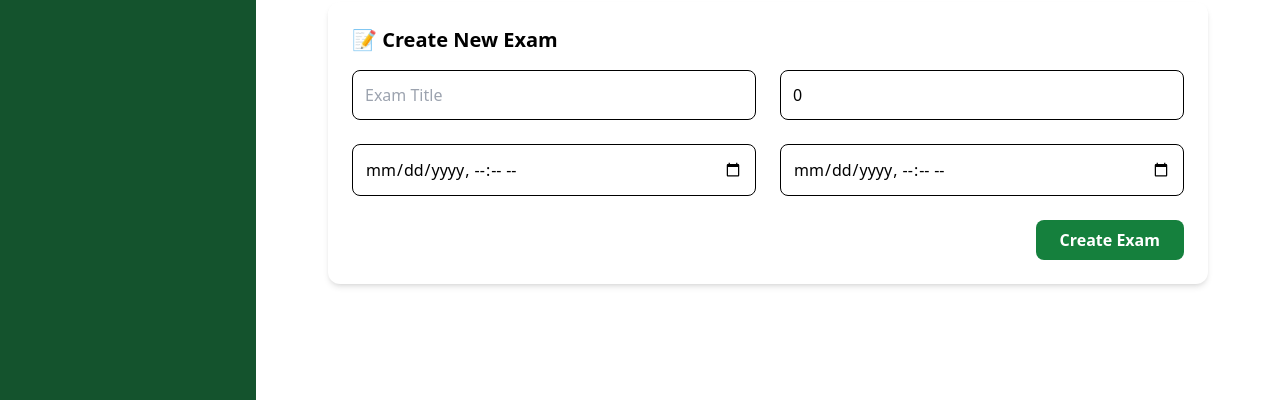
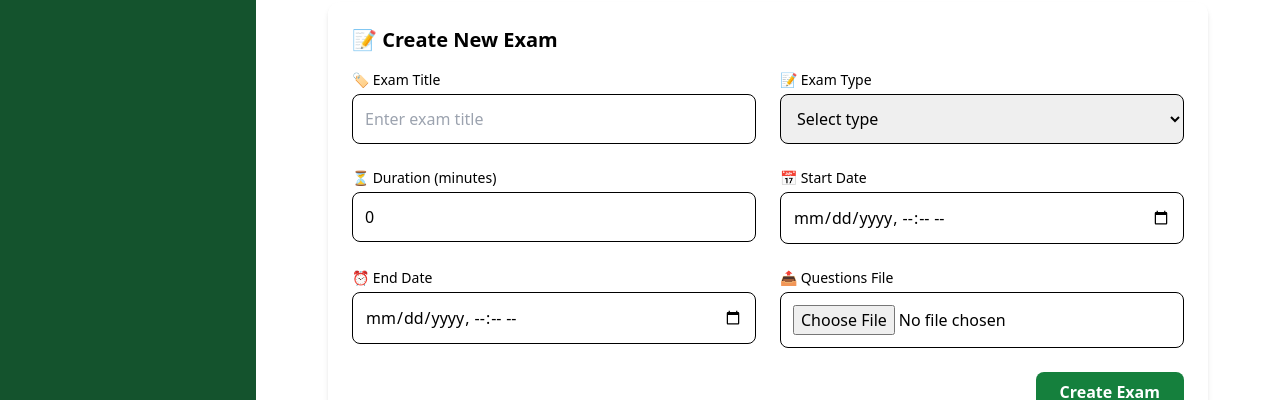
Before and after one commit to TeeXee19/cdcfib-cbt, a React (Vite) app: page /dashboard/examination in a window 1280 px wide. Both pictures are taken after typing "Sample" into the empty fields and a click on the button "Create New Exam". Shown: the part 262-662 px from the top of the page. Built offline with nearby package versions, Linux system fonts and the light colour scheme; no server answers.

Commit message:
Added the exam type and question upload

```diff
--- a/src/pages/dashboard/examination/index.tsx
+++ b/src/pages/dashboard/examination/index.tsx
@@ -3,7 +3,7 @@ import { ToastContainer, toast } from "react-toastify";
 import "react-toastify/dist/ReactToastify.css";
 import { useCreateExam, useExamListQuery } from "../../../hooks/useExam";
 import { handleInputChange, handleSubmitForm } from "../../../helpers/utils";
-import {ExamPayload } from "../../../types/exam.dto";
+import { ExamPayload } from "../../../types/exam.dto";
 
 const ExamDashboard = () => {
 
@@ -16,7 +16,7 @@ const ExamDashboard = () => {
     status: 'scheduled',
   });
 
-  const {data:exams} = useExamListQuery(0, 10, '', 'id', 'asc')
+  const { data: exams } = useExamListQuery(0, 10, '', 'id', 'asc')
 
   const { mutate: CreateExam } = useCreateExam();
 
@@ -151,48 +151,104 @@ const ExamDashboard = () => {
           <h3 className="text-xl font-semibold mb-4 text-gray-800 dark:text-white">
             {editingId ? "✏️ Edit Exam" : "📝 Create New Exam"}
           </h3>
-          <form onSubmit={(e) => handleSubmitForm(CreateExam)(e, formData)}>
+          {/* <form onSubmit={(e) => handleSubmitForm(CreateExam)(e, formData)}>
 
-          </form>
+          </form> */}
           <div className="grid grid-cols-1 sm:grid-cols-2 gap-6 mb-6">
+            {/* Exam Title */}
+            <div className="w-full">
+              <label htmlFor="title" className="block text-sm font-medium text-gray-700 dark:text-white mb-1">
+                🏷️ Exam Title
+              </label>
               <input
                 type="text"
+                id="title"
                 name="title"
-              placeholder="Exam Title"
+                placeholder="Enter exam title"
                 value={formData.title}
                 onChange={(e) => handleInputChange(e, setFormData, formData)}
-              className="p-3 rounded-lg border dark:bg-[#1A1B1F] dark:text-white"
+                className="p-3 w-full rounded-lg border border-gray-300 dark:border-gray-600 dark:bg-[#1A1B1F] dark:text-white focus:outline-none focus:ring-2 focus:ring-blue-500"
               />
+            </div>
 
+            {/* Exam Type */}
+            <div className="w-full">
+              <label htmlFor="exam_type" className="block text-sm font-medium text-gray-700 dark:text-white mb-1">
+                📝 Exam Type
+              </label>
+              <select
+                id="exam_type"
+                name="exam_type"
+                value={formData.exam_type}
+                onChange={(e) => handleInputChange(e, setFormData, formData)}
+                className="p-3 w-full rounded-lg border border-gray-300 dark:border-gray-600 dark:bg-[#1A1B1F] dark:text-white focus:outline-none focus:ring-2 focus:ring-blue-500"
+              >
+                <option value="">Select type</option>
+                <option value="commissioned">Commissioned</option>
+                <option value="non_commissioned">Non Commissioned</option>
+              </select>
+            </div>
+
+            {/* Duration */}
+            <div className="w-full">
+              <label htmlFor="duration" className="block text-sm font-medium text-gray-700 dark:text-white mb-1">
+                ⏳ Duration (minutes)
+              </label>
               <input
                 type="number"
+                id="duration"
                 name="duration"
-              placeholder="Duration (minutes)"
+                placeholder="e.g. 60"
                 value={formData.duration}
                 onChange={(e) => handleInputChange(e, setFormData, formData)}
-              className="p-3 rounded-lg border dark:bg-[#1A1B1F] dark:text-white"
+                className="p-3 w-full rounded-lg border border-gray-300 dark:border-gray-600 dark:bg-[#1A1B1F] dark:text-white focus:outline-none focus:ring-2 focus:ring-blue-500"
               />
+            </div>
 
+            {/* Start Date */}
+            <div className="w-full">
+              <label htmlFor="start_date" className="block text-sm font-medium text-gray-700 dark:text-white mb-1">
+                📅 Start Date
+              </label>
               <input
                 type="datetime-local"
+                id="start_date"
                 name="start_date"
                 value={formData.start_date}
                 onChange={(e) => handleInputChange(e, setFormData, formData)}
-              className="p-3 rounded-lg border dark:bg-[#1A1B1F] dark:text-white"
+                className="p-3 w-full rounded-lg border border-gray-300 dark:border-gray-600 dark:bg-[#1A1B1F] dark:text-white focus:outline-none focus:ring-2 focus:ring-blue-500"
               />
+            </div>
 
+            {/* End Date */}
+            <div className="w-full">
+              <label htmlFor="end_date" className="block text-sm font-medium text-gray-700 dark:text-white mb-1">
+                ⏰ End Date
+              </label>
               <input
                 type="datetime-local"
+                id="end_date"
                 name="end_date"
                 value={formData.end_date}
                 onChange={(e) => handleInputChange(e, setFormData, formData)}
-              className="p-3 rounded-lg border dark:bg-[#1A1B1F] dark:text-white"
+                className="p-3 w-full rounded-lg border border-gray-300 dark:border-gray-600 dark:bg-[#1A1B1F] dark:text-white focus:outline-none focus:ring-2 focus:ring-blue-500"
               />
-            {questionFile && (
-              <p className="mt-2 text-sm text-green-600 dark:text-green-400">
-                Selected file: <strong>{questionFile.name}</strong>
-              </p>
-            )}
+            </div>
+
+            {/* Questions File */}
+            <div className="w-full">
+              <label htmlFor="question_file" className="block text-sm font-medium text-gray-700 dark:text-white mb-1">
+                📤 Questions File
+              </label>
+              <input
+                type="file"
+                id="question_file"
+                name="question_file"
+                accept=".csv,.xlsx"
+                onChange={(e) => handleInputChange(e, setFormData, formData)}
+                className="p-3 w-full rounded-lg border border-gray-300 dark:border-gray-600 dark:bg-[#2A2B2F] dark:text-white focus:outline-none focus:ring-2 focus:ring-blue-500"
+              />
+            </div>
           </div>
 
           <div className="flex justify-end">
```
Lines whose indentation alone changed are shown as unchanged.
